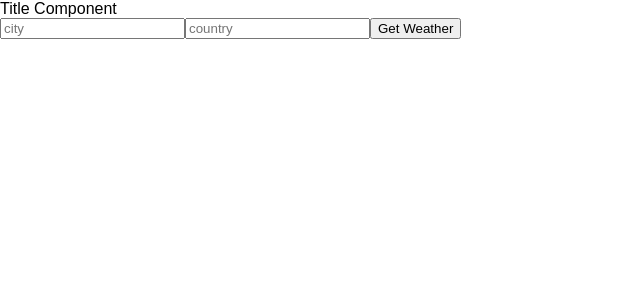
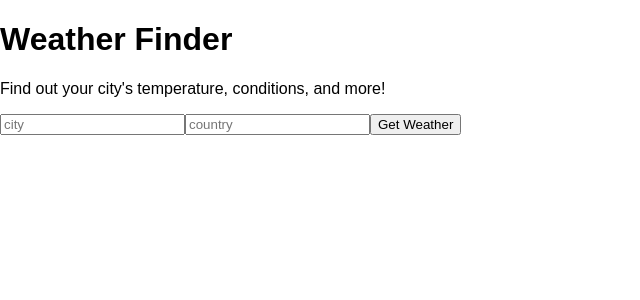
Before and after one commit to cdt-eth/Weather-Forecaster, a React (Create React App) app: page / in a window 1280 px wide. Shown: the top 300 px of the page, without its empty margins (0-640 px from the left). Built offline with nearby package versions, Linux system fonts and the light colour scheme; the HTML template or start-up script is replaced by a standard one.

Commit message:
homepage UI

```diff
--- a/src/App.js
+++ b/src/App.js
@@ -33,7 +33,6 @@ class App extends Component {
     const data = await api_call.json();
 
     if (city && country) {
-      console.log(data);
       this.setState({
         city: data.name,
         country: data.sys.country,
--- a/src/components/Titles.js
+++ b/src/components/Titles.js
@@ -1,13 +1,12 @@
-import React, { Component, Fragment } from 'react';
+import React, { Fragment } from 'react';
 
-class Titles extends Component {
-  render() {
-    return (
-      <Fragment>
-        <div>Title Component</div>
-      </Fragment>
-    );
-  }
-}
+const Titles = () => {
+  return (
+    <Fragment>
+      <h1>Weather Finder</h1>
+      <p>Find out your city's temperature, conditions, and more!</p>
+    </Fragment>
+  );
+};
 
 export default Titles;
```
